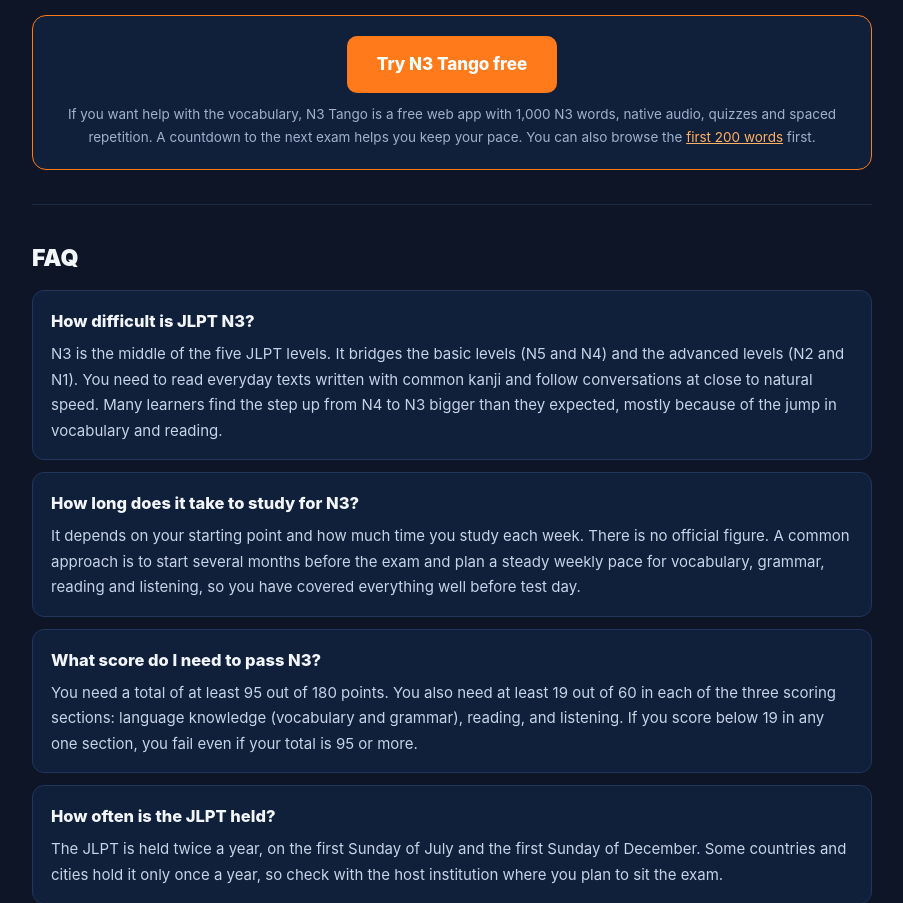
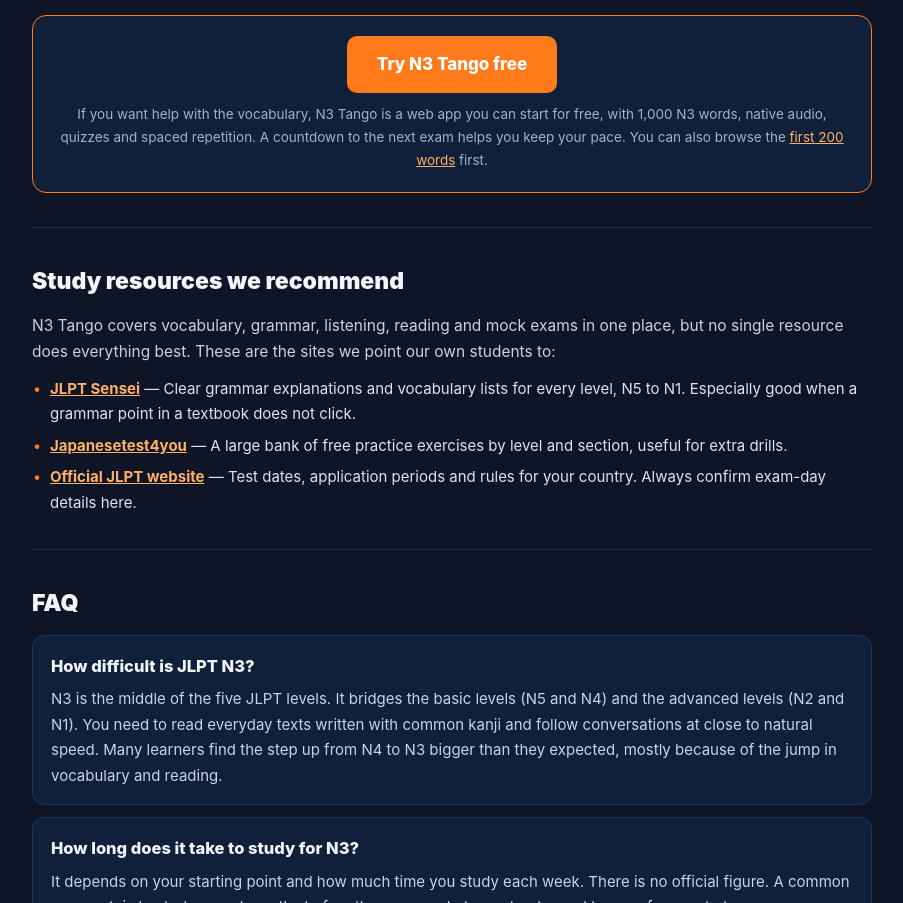
Before and after one commit to Richend0913/jlpt-n3-lp, a plain HTML site: page guide/index.html in a window 1280 px wide. Shown: the part 2156-3059 px from the top of the page, without its empty margins (188-1091 px from the left). Drawn offline with Linux system fonts and the light colour scheme.

Commit message:
guide: add study resources section (JLPT Sensei etc.), fix free-to-start wording

```diff
--- a/guide/index.html
+++ b/guide/index.html
@@ -179,8 +179,19 @@
     </ul>
     <div class="trybox">
       <a class="trybtn" href="https://n3.mimoria.jp/app/">Try N3 Tango free</a>
-      <p>If you want help with the vocabulary, N3 Tango is a free web app with 1,000 N3 words, native audio, quizzes and spaced repetition. A countdown to the next exam helps you keep your pace. You can also browse the <a href="/vocabulary/">first 200 words</a> first.</p>
+      <p>If you want help with the vocabulary, N3 Tango is a web app you can start for free, with 1,000 N3 words, native audio, quizzes and spaced repetition. A countdown to the next exam helps you keep your pace. You can also browse the <a href="/vocabulary/">first 200 words</a> first.</p>
     </div>
+  </section>
+
+
+  <section id="resources">
+    <h2>Study resources we recommend</h2>
+    <p>N3 Tango covers vocabulary, grammar, listening, reading and mock exams in one place, but no single resource does everything best. These are the sites we point our own students to:</p>
+    <ul class="list">
+      <li><b><a href="https://jlptsensei.com/" rel="noopener" target="_blank">JLPT Sensei</a></b> — Clear grammar explanations and vocabulary lists for every level, N5 to N1. Especially good when a grammar point in a textbook does not click.</li>
+      <li><b><a href="https://japanesetest4you.com/" rel="noopener" target="_blank">Japanesetest4you</a></b> — A large bank of free practice exercises by level and section, useful for extra drills.</li>
+      <li><b><a href="https://www.jlpt.jp/" rel="noopener" target="_blank">Official JLPT website</a></b> — Test dates, application periods and rules for your country. Always confirm exam-day details here.</li>
+    </ul>
   </section>
 
   <section id="faq">
```
